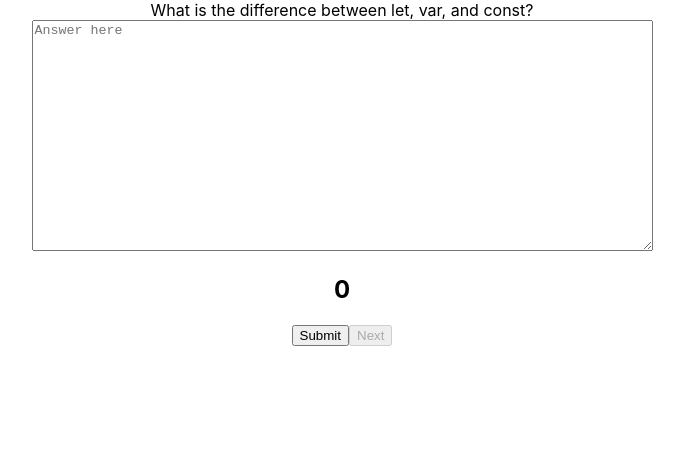
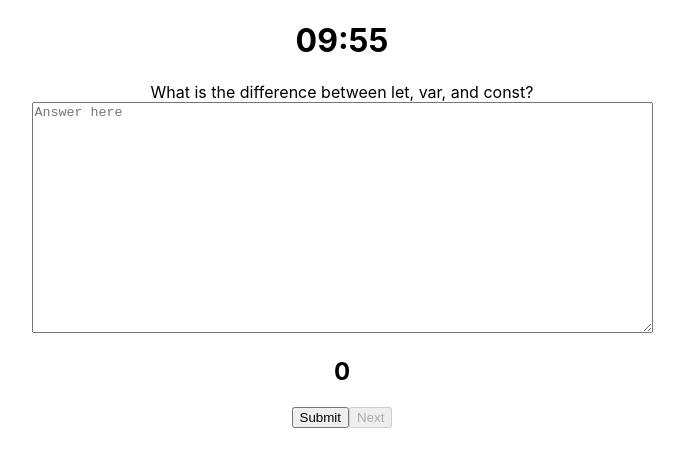
Before and after one commit to aurobindoGupta/roc8-minitool, a React (Create React App) app: page / in a window 1280 px wide. Shown: the top 466 px of the page, without its empty margins (298-982 px from the left). Built offline with nearby package versions, Linux system fonts and the light colour scheme.

Commit message:
add timer, format timer

```diff
--- a/src/components/Quizz.js
+++ b/src/components/Quizz.js
@@ -1,4 +1,5 @@
 import { useEffect, useState } from "react";
+import Timer from "./Timer";
 
 const Quizz = () => {
   const [queId, setQueId] = useState(0);
@@ -52,6 +53,7 @@ const Quizz = () => {
   return (
     <>
       <div>
+      <h1><Timer/></h1>
         <div>{Object.values(questions[queId])}</div>
         <textarea
           placeholder={ansValue.length > 0 ? null : "Answer here"}
--- /dev/null
+++ b/src/components/Timer.js
@@ -0,0 +1,27 @@
+import { useState } from "react";
+
+const Timer = () => {
+  const [clock, setClock] = useState(600);
+
+  if (clock >= 0) {
+    let timer = setTimeout(() => {
+      if (clock === 0) {
+        clearTimeout(timer);
+      } else {
+        setClock(clock-1);
+      }
+    }, 1000);
+  }
+  return (
+    <>
+      <div>
+        {parseInt(clock / 60).toLocaleString("en-US", {
+          minimumIntegerDigits: 2,
+          useGrouping: false,
+        })}
+        :{parseFloat(clock % 60).toLocaleString('en-US', {minimumIntegerDigits: 2, useGrouping:false})}
+      </div>
+    </>
+  );
+};
+export default Timer;
```
